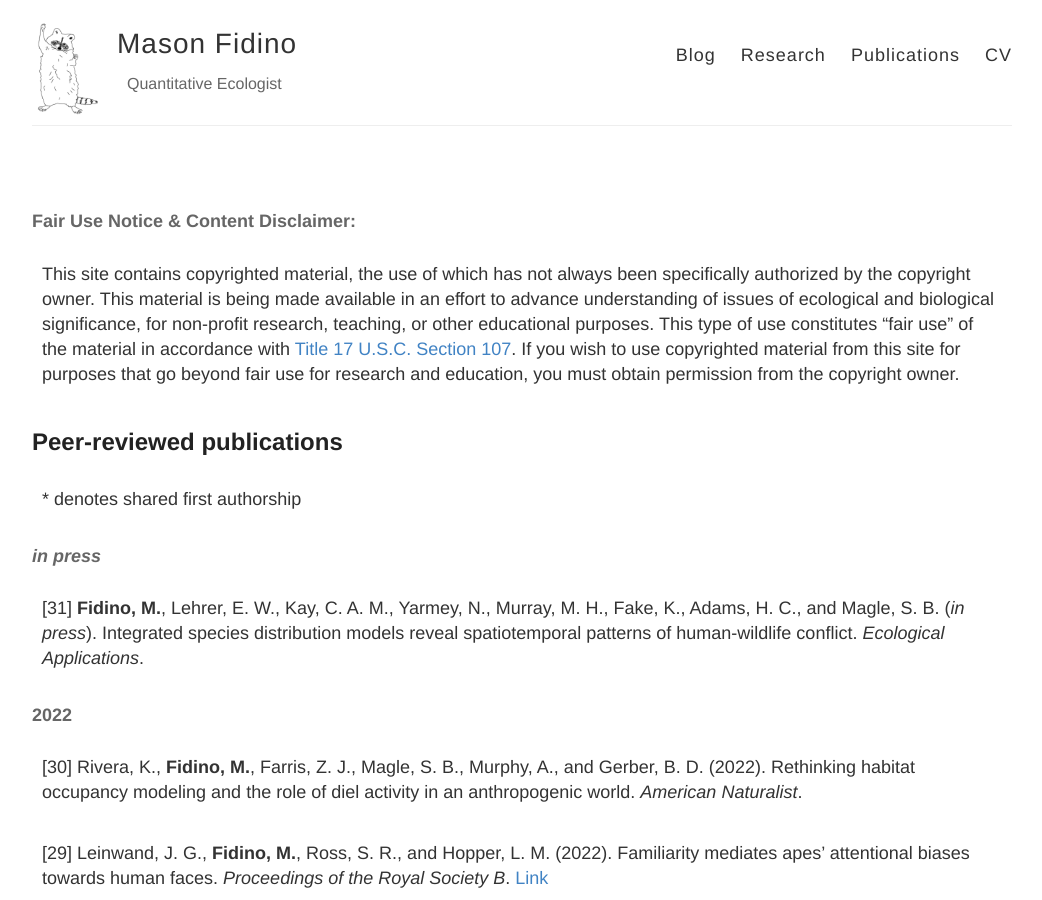
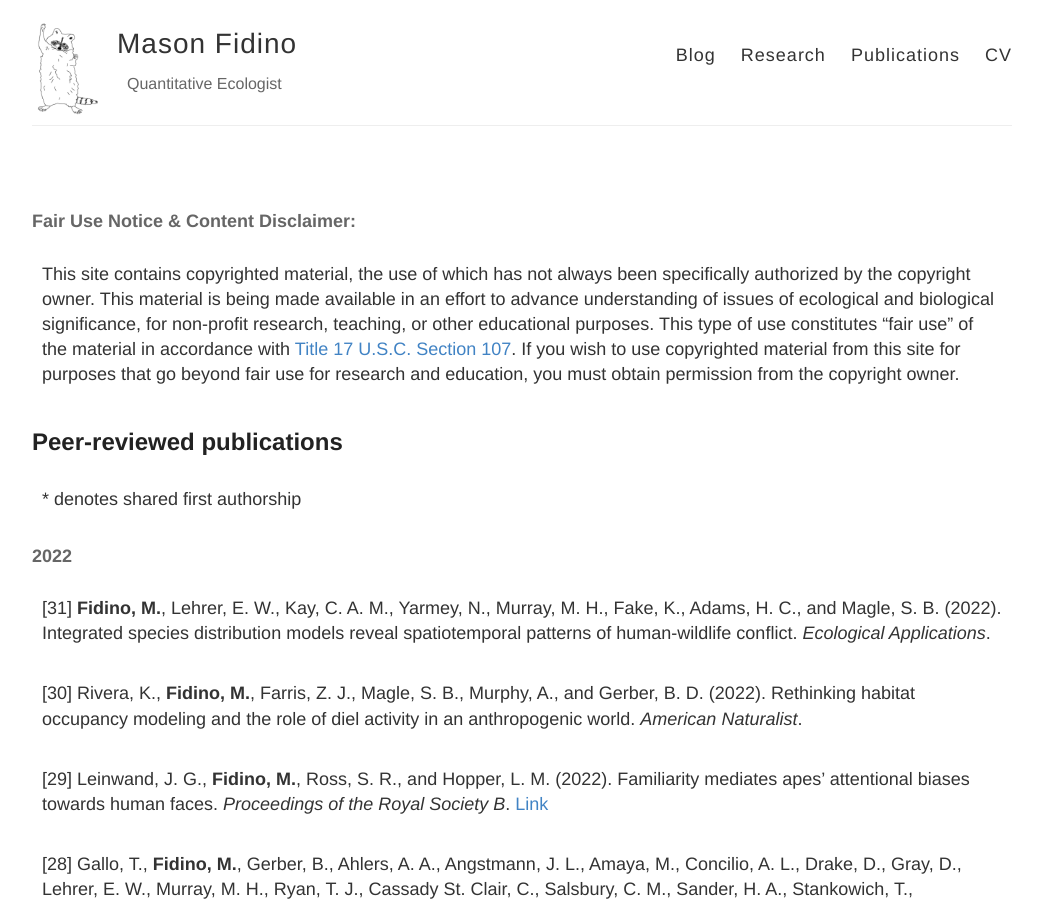
Before and after one commit to mfidino/mfidino.github.io, a Jekyll site: the page built from publications.md, in a window 1280 px wide and 900 px high. Shown: the whole window, without its empty margins (118-1160 px from the left). Built offline with Jekyll 4.4.1, drawn with Linux system fonts in a browser that asks for light colours.

Commit message:
paper out

```diff
--- a/publications.md
+++ b/publications.md
@@ -14,19 +14,12 @@ This site contains copyrighted material, the use of which has not always been sp
 
 <sup>\*</sup> denotes shared first authorship
 
-#### *in press*
-
-
-
-
-
-[31] **Fidino, M.**, Lehrer, E. W., Kay, C. A. M., Yarmey, N., Murray, M. H., Fake, K., Adams, H. C., and Magle, S. B. (*in press*).  Integrated species distribution models reveal spatiotemporal patterns of human-wildlife conflict. *Ecological Applications*.
-
-
-
 
 
 #### 2022
+
+
+[31] **Fidino, M.**, Lehrer, E. W., Kay, C. A. M., Yarmey, N., Murray, M. H., Fake, K., Adams, H. C., and Magle, S. B. (2022).  Integrated species distribution models reveal spatiotemporal patterns of human-wildlife conflict. *Ecological Applications*.
 
 [30] Rivera, K., **Fidino, M.**, Farris, Z. J., Magle, S. B., Murphy, A., and Gerber, B. D. (2022). Rethinking habitat occupancy modeling and the role of diel activity in an anthropogenic world. *American Naturalist*.
 
```
Also changed, not shown: 1 other file.
